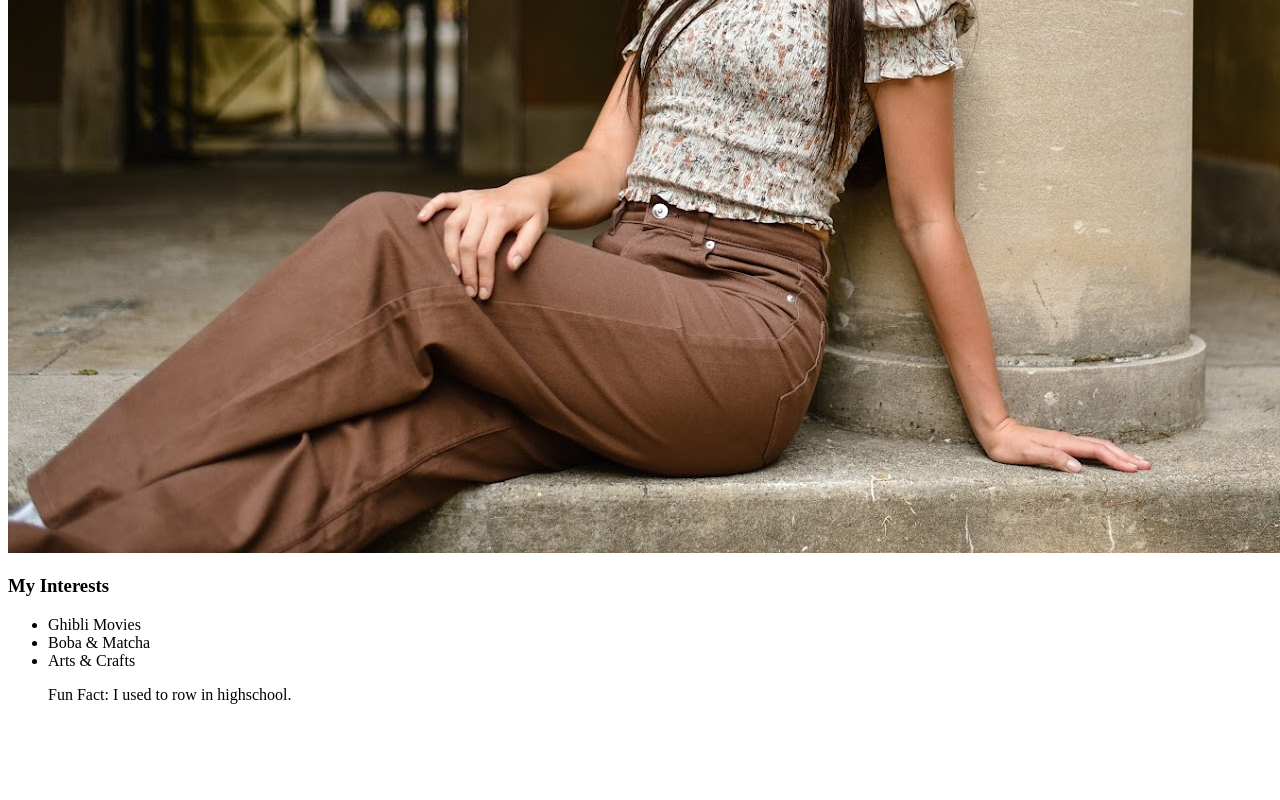
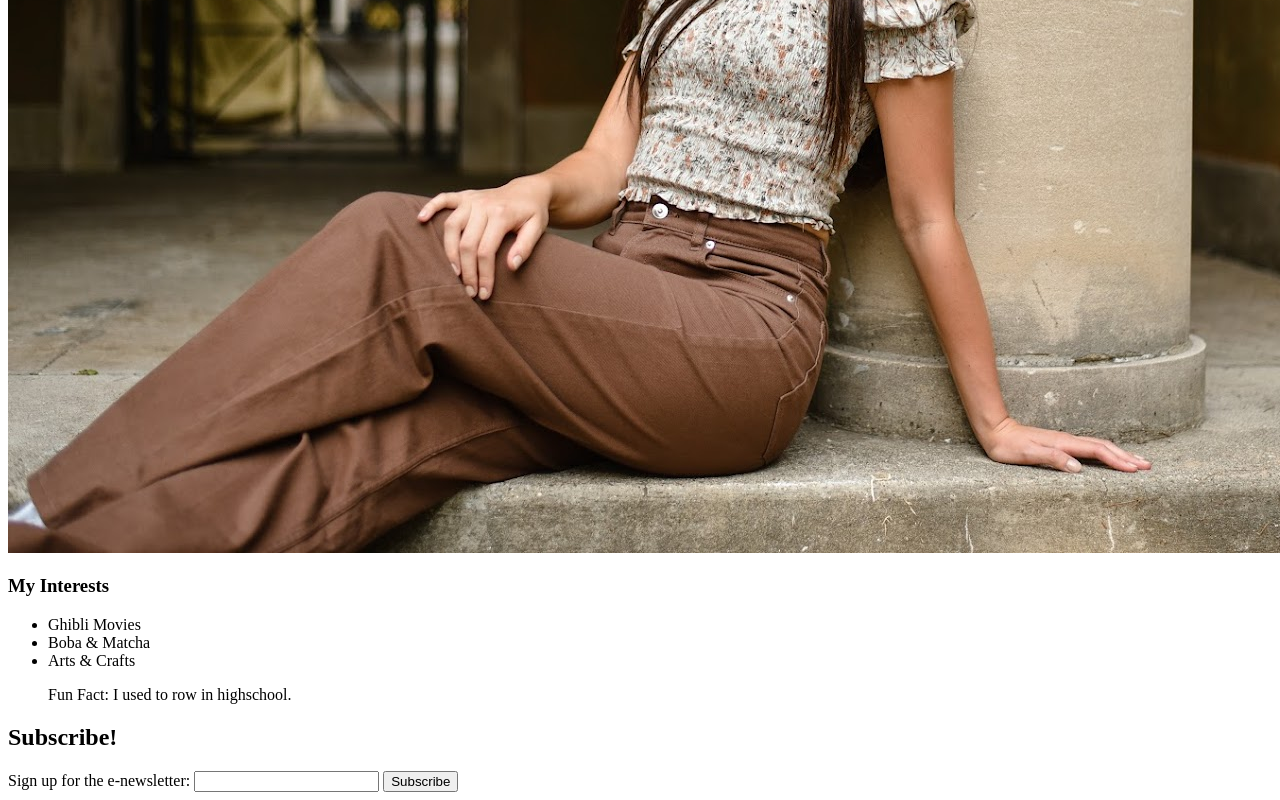
Before and after one commit to kianamay/blog-post, a plain HTML site: page about.html in a window 1280 px wide. Shown: the part 746-1546 px from the top of the page. Before the commit the page ends 1466 px from the top, so only its background shows below. Drawn offline with Linux system fonts and the light colour scheme.

Commit message:
subscribe

```diff
--- a/about.html
+++ b/about.html
@@ -29,6 +29,14 @@
             <li>Arts & Crafts</li>
         <p>Fun Fact: I used to row in highschool.</p>
     </section>
-    <script src="index.js"></script>
+    <section>
+        <h1>Subscribe!</h1>
+        <form>
+          <label>Sign up for the e-newsletter:
+            <input type="text">
+          </label>
+          <button>Subscribe</button>
+        </form>
+      </section>
   </body>
 </html>
```
Also changed, not shown: contact.html (+9 -1 lines), index.html (+2 -1 lines).
